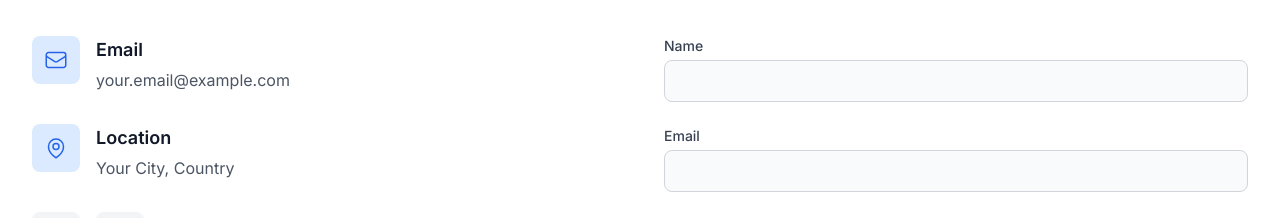
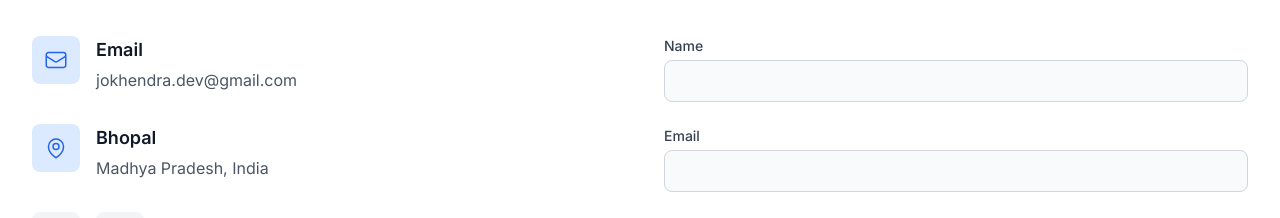
Before and after one commit to jokhendra/portfolio, a Next.js app: page / in a window 1280 px wide. Shown: the part 4001-4219 px from the top of the page. Built offline with nearby package versions, Linux system fonts and the light colour scheme.

Commit message:
add email and fix the mongodb error

```diff
--- a/src/components/Contact.tsx
+++ b/src/components/Contact.tsx
@@ -99,10 +99,10 @@ export default function Contact() {
                   Email
                 </h3>
                 <a
-                  href="mailto:your.email@example.com"
+                  href="mailto:jokhendra.dev@gmail.com"
                   className="text-gray-600 dark:text-gray-300 hover:text-blue-600 dark:hover:text-blue-400 transition-colors"
                 >
-                  your.email@example.com
+                  jokhendra.dev@gmail.com
                 </a>
               </div>
             </div>
@@ -113,10 +113,10 @@ export default function Contact() {
               </div>
               <div>
                 <h3 className="text-lg font-semibold text-gray-900 dark:text-white mb-1">
-                  Location
+                  Bhopal
                 </h3>
                 <p className="text-gray-600 dark:text-gray-300">
-                  Your City, Country
+                  Madhya Pradesh, India
                 </p>
               </div>
             </div>
@@ -124,7 +124,7 @@ export default function Contact() {
             {/* Social Links */}
             <div className="flex gap-4">
               <a
-                href="https://github.com/yourusername"
+                href="https://github.com/jokhendra"
                 target="_blank"
                 rel="noopener noreferrer"
                 className="w-12 h-12 bg-gray-100 dark:bg-gray-800 rounded-lg flex items-center justify-center hover:bg-gray-200 dark:hover:bg-gray-700 transition-colors"
@@ -134,7 +134,7 @@ export default function Contact() {
                 </svg>
               </a>
               <a
-                href="https://linkedin.com/in/yourusername"
+                href="https://www.linkedin.com/in/jokhendra-prajapati-560a841aa/"
                 target="_blank"
                 rel="noopener noreferrer"
                 className="w-12 h-12 bg-gray-100 dark:bg-gray-800 rounded-lg flex items-center justify-center hover:bg-gray-200 dark:hover:bg-gray-700 transition-colors"
--- a/src/components/Hero.tsx
+++ b/src/components/Hero.tsx
@@ -14,7 +14,7 @@ export default function Hero() {
 
   const handleDownloadCV = () => {
     // Replace with your actual CV file path
-    window.open('/path-to-your-cv.pdf', '_blank');
+    window.open('https://www.dropbox.com/scl/fi/e710kdfn08r3zf8kzwacl/Jokhendra-Prajapati.pdf?rlkey=6kqrd0rwgw84aw8ssjjbiax8i&st=kb00roru&dl=0', '_blank');
   };
 
   return (
```
